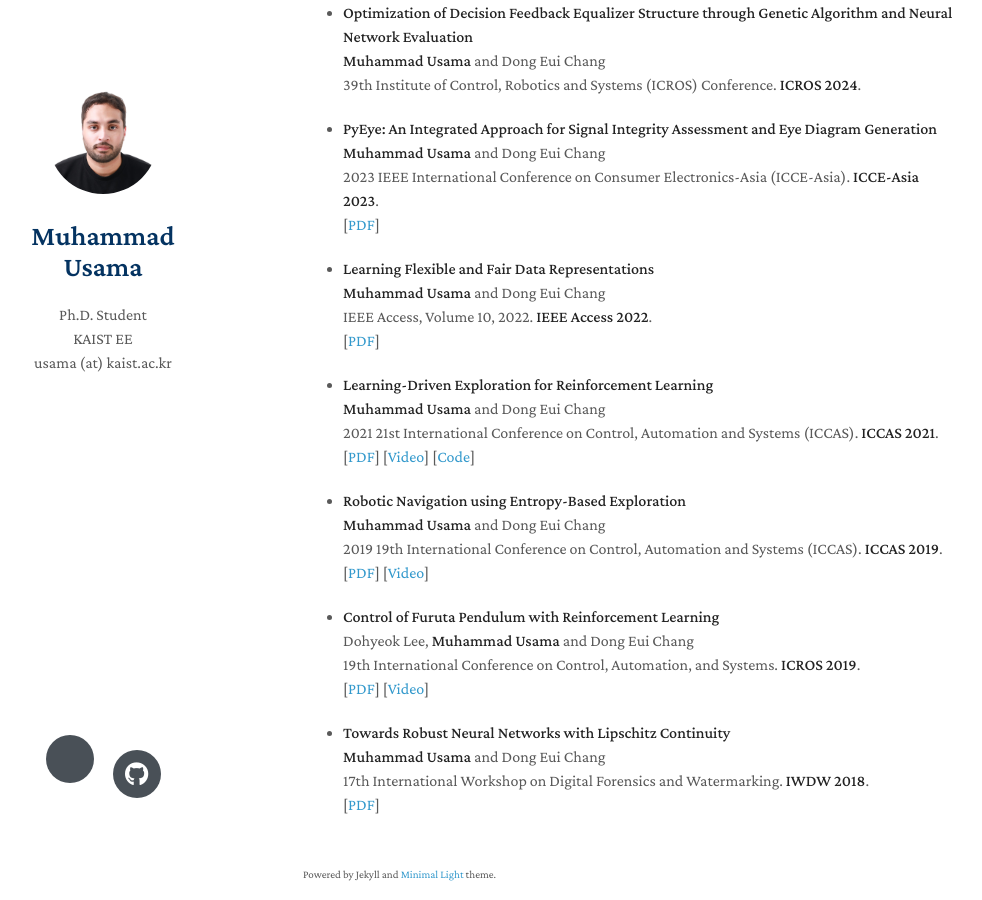
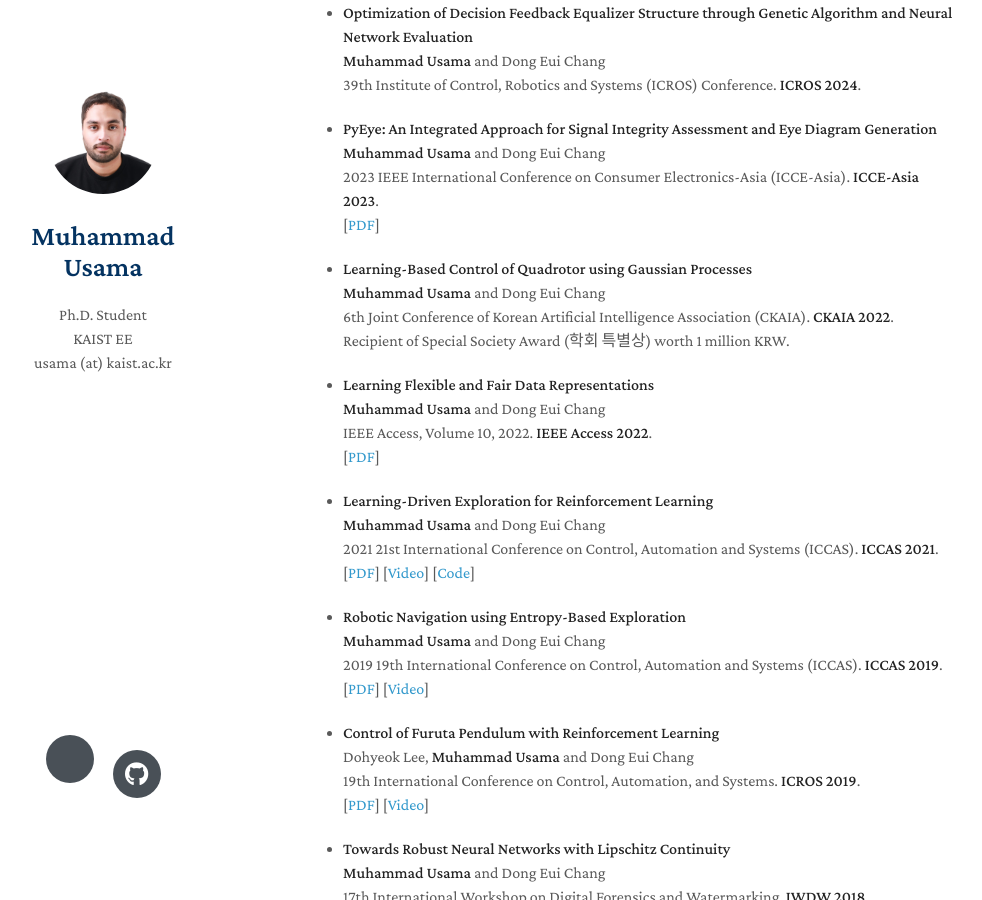
Before and after one commit to Usama1002/Usama1002.github.io, a Jekyll site: the page built from index.md, in a window 1280 px wide and 900 px high, scrolled down 624 px. Shown: the whole window, without its empty margins (167-1149 px from the left). Built offline with Jekyll 4.4.1, drawn with Linux system fonts in a browser that asks for light colours; nearby versions of some CDN libraries; a style sheet for code colours, icons or effects is not loaded; our own code applies the rules of GitHub Pages for plain Markdown files.

Commit message:
added CKAIA paper

```diff
--- a/index.md
+++ b/index.md
@@ -45,6 +45,14 @@ I am a Ph.D. student at Control Lab, School of EE, KAIST.
   <br>
   [[PDF](https://ieeexplore.ieee.org/stamp/stamp.jsp?tp=&arnumber=9895225)]
 
+- **Learning-Based Control of Quadrotor using Gaussian Processes**
+  <br>
+  **Muhammad Usama** and Dong Eui Chang
+  <br>
+  6th Joint Conference of Korean Artificial Intelligence Association (CKAIA). **CKAIA 2022**.
+  <br>
+  Recipient of Special Society Award (학회 특별상) worth 1 million KRW.
+
 - **Learning Flexible and Fair Data Representations**
   <br>
   **Muhammad Usama** and Dong Eui Chang
```
